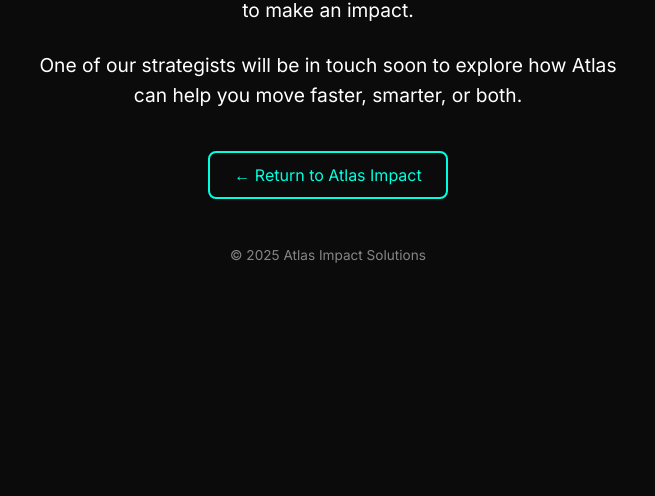
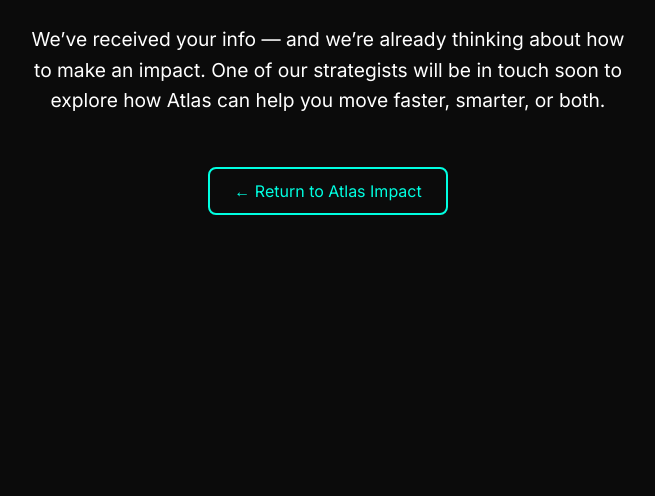
Before and after one commit to theatlasimpact/atlas-impact-thank-you, a plain HTML site: page index.html in a window 1280 px wide. Shown: the part 368-864 px from the top of the page, without its empty margins (312-967 px from the left). Drawn offline with Linux system fonts and the light colour scheme.

Commit message:
Update index.html

```diff
--- a/index.html
+++ b/index.html
@@ -7,60 +7,52 @@
 
   <!-- Favicon -->
   <link rel="icon" href="https://theatlasimpact.com/favicon.ico" type="image/x-icon" />
-
-  <!-- Font: Inter (Google Fonts) -->
   <link href="https://fonts.googleapis.com/css2?family=Inter:wght@400;600&display=swap" rel="stylesheet" />
 
   <style>
-    body {
+    html, body {
       margin: 0;
       padding: 0;
-      background: #0b0b0b;
+      font-family: 'Inter', system-ui, sans-serif;
+      background-color: #0b0b0b;
       color: #ffffff;
-      font-family: 'Inter', system-ui, sans-serif;
+      min-height: 100dvh;
       display: flex;
       flex-direction: column;
+      justify-content: center;
       align-items: center;
-      justify-content: center;
       text-align: center;
-      min-height: 100vh;
-      padding: 2rem;
+      padding: 2rem 1rem;
+      box-sizing: border-box;
     }
 
     h1 {
-      font-size: 2.75rem;
       color: #00ffe1;
+      font-size: 2.5rem;
       margin-bottom: 1rem;
     }
 
     p {
       font-size: 1.2rem;
+      max-width: 600px;
       line-height: 1.6;
-      max-width: 600px;
-      margin: 0 0 1.5rem;
     }
 
     a.button {
+      margin-top: 2rem;
       display: inline-block;
-      margin-top: 1rem;
       padding: 0.75rem 1.5rem;
       border: 2px solid #00ffe1;
       border-radius: 8px;
       color: #00ffe1;
       text-decoration: none;
       font-weight: 500;
-      transition: background 0.3s, color 0.3s;
+      transition: 0.3s;
     }
 
     a.button:hover {
       background: #00ffe1;
       color: #0b0b0b;
-    }
-
-    footer {
-      margin-top: 3rem;
-      font-size: 0.85rem;
-      opacity: 0.5;
     }
   </style>
 </head>
@@ -69,15 +61,10 @@
   <h1>Thanks for Reaching Out</h1>
   <p>
     We’ve received your info — and we’re already thinking about how to make an impact.
-  </p>
-  <p>
     One of our strategists will be in touch soon to explore how Atlas can help you move faster, smarter, or both.
   </p>
+
   <a class="button" href="https://theatlasimpact.com">← Return to Atlas Impact</a>
-
-  <footer>
-    © 2025 Atlas Impact Solutions
-  </footer>
 
 </body>
 </html>
```
